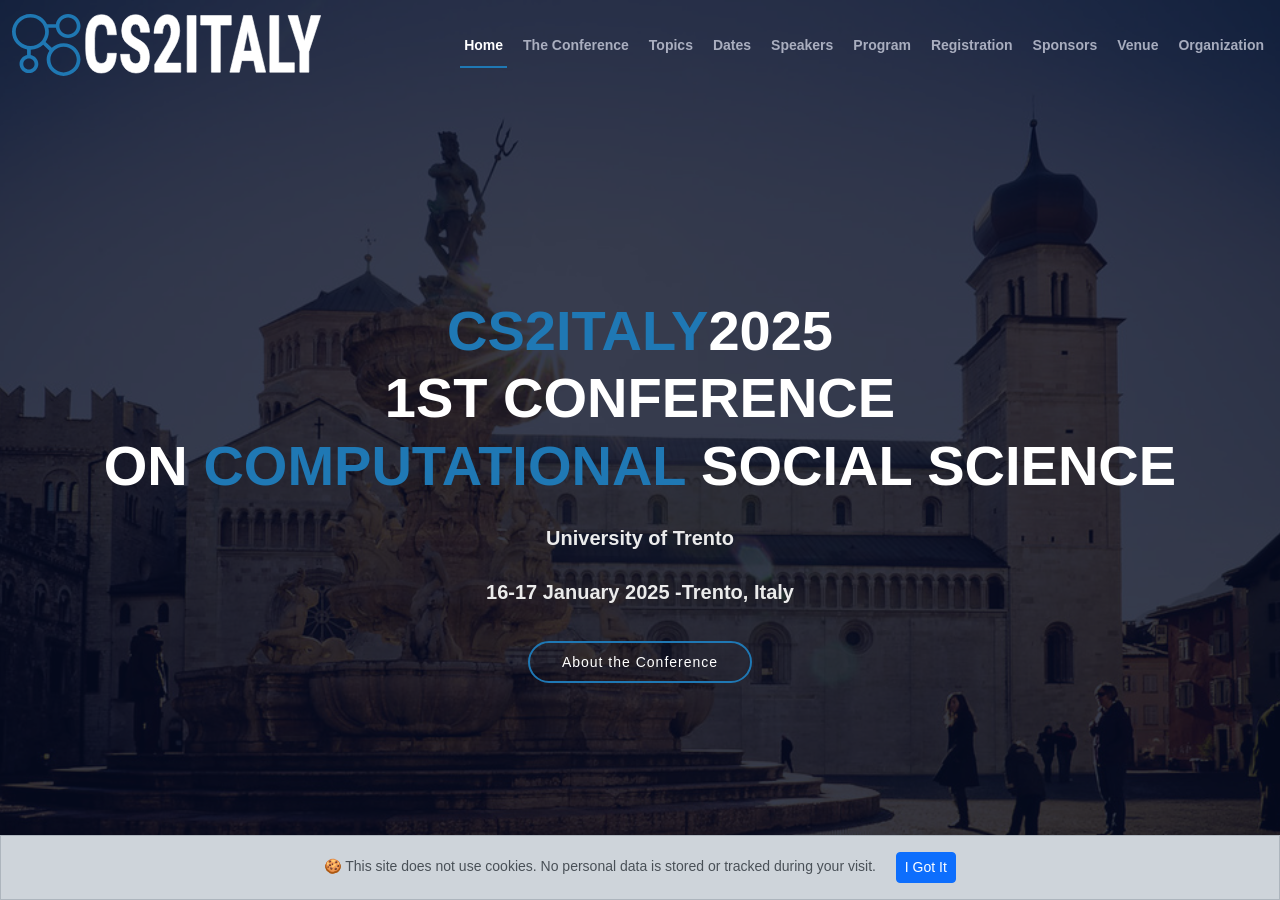
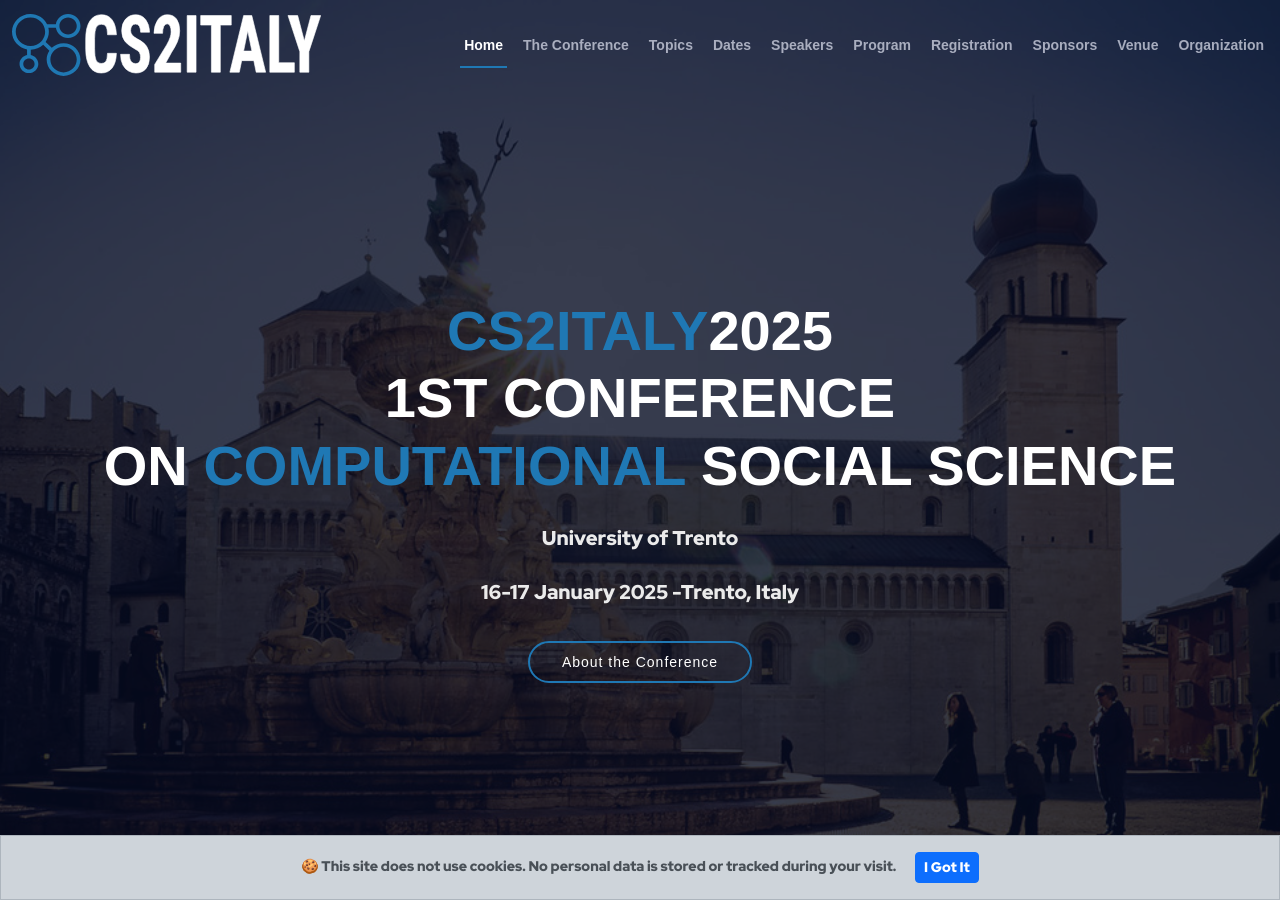
Before and after one commit to CS2Italy/conference, a Jekyll site: the page built from docs/index.md, in a window 1280 px wide and 900 px high. Built offline with Jekyll 4.4.1, drawn with Linux system fonts in a browser that asks for light colours.

Commit message:
Update style.css

```diff
--- a/docs/assets/css/style.css
+++ b/docs/assets/css/style.css
@@ -5,6 +5,27 @@
 * Author: BootstrapMade.com
 * License: https://bootstrapmade.com/license/
 */
+
+@font-face {
+  font-family: "Red Hat Display";
+  src: url('../vendor/fonts/redhat/static/RedHatDisplay-Black.ttf') format('truetype'),
+    url('../vendor/fonts/redhat/static/RedHatDisplay-Regular.ttf') format('truetype'),
+    url('../vendor/fonts/redhat/static/RedHatDisplay-LightItalic.ttf') format('truetype'),
+    url('../vendor/fonts/redhat/static/RedHatDisplay-BlackItalic.ttf') format('truetype'),
+    url('../vendor/fonts/redhat/static/RedHatDisplay-Light.ttf') format('truetype'),
+    url('../vendor/fonts/redhat/static/RedHatDisplay-Black.ttf') format('truetype'),
+    url('../vendor/fonts/redhat/static/RedHatDisplay-MediumItalic.ttf') format('truetype'),
+    url('../vendor/fonts/redhat/static/RedHatDisplay-BoldItalic.ttf') format('truetype')
+    url('../vendor/fonts/redhat/static/RedHatDisplay-Medium.ttf') format('truetype'),
+    url('../vendor/fonts/redhat/static/RedHatDisplay-Bold.ttf') format('truetype')
+    url('../vendor/fonts/redhat/static/RedHatDisplay-ExtraBoldItalic.ttf') format('truetype')
+    url('../vendor/fonts/redhat/static/RedHatDisplay-SemiBoldItalic.ttf') format('truetype'),
+    url('../vendor/fonts/redhat/static/RedHatDisplay-ExtraBold.ttf') format('truetype')
+    url('../vendor/fonts/redhat/static/RedHatDisplay-SemiBold.ttf') format('truetype'),
+    url('../vendor/fonts/redhat/static/RedHatDisplay-Italic.ttf') format('truetype')
+}
+
+
 
 /*--------------------------------------------------------------
 # General
```
